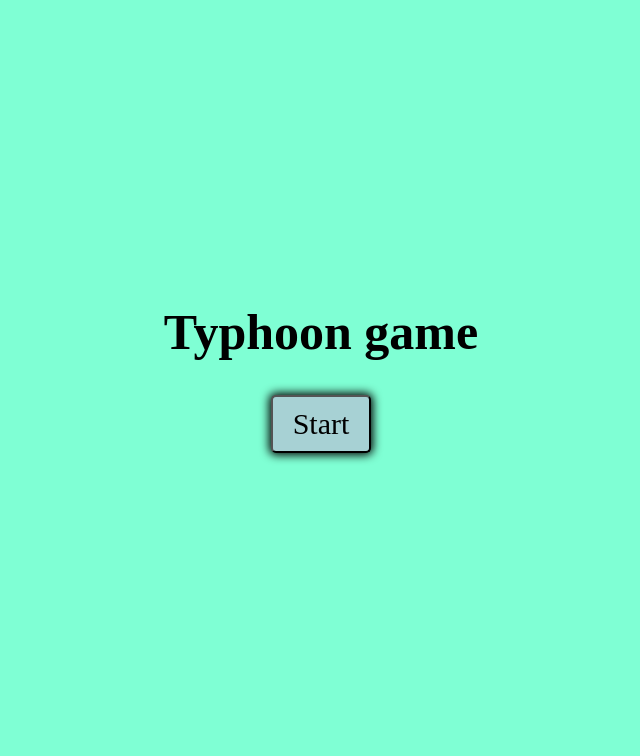
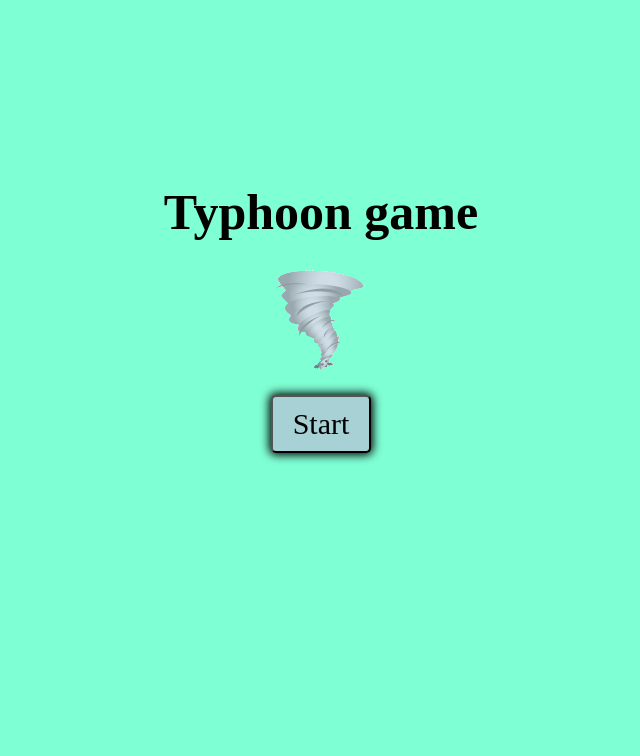
Before and after one commit to Anurni/Dialogue_game, a website built with Vite: page index.html in a window 1280 px wide. Shown: the part 39-795 px from the top of the page, without its empty margins (319-959 px from the left). Built offline with nearby package versions, Linux system fonts and the light colour scheme; what @statelyai/inspect, speechstate would draw is missing.

Commit message:
added "repeat" and "changeCateory" intents, added start typhoon gif

```diff
--- a/dialogue_game.js
+++ b/dialogue_game.js
@@ -286,7 +286,7 @@ const dialogueGame = setup({
                   ...context.hiddenBoxes, // Copy existing properties
                   [event.value[0].utterance]: event.value[0].utterance // Add new property with event value as key and value
                 })
-                })   //expands the array in the context
+              })
             ],
             target: "CheckTyphoon"}
           ],
@@ -325,7 +325,9 @@ const dialogueGame = setup({
         // checking if the user wants a hint:
         { guard: ({ event }) => event.nluValue.topIntent === "hint", target: "hintGeography"},
         // checking if the user wants to quit:
-        { guard: ({ event }) => event.nluValue.topIntent === "game_options", actions: [{ type: "say", params: "Are you sure you want to exit the game?"}], target: "verifyExit"},
+        { guard: ({ event }) => event.nluValue.topIntent === "game_options", target: "verifyExit", actions: [{ type: "say", params: "Are you sure you want to exit the game?"}]},
+        //checking if the user wants to hear the question again:
+        { guard: ({ event }) => event.nluValue.topIntent === "repeat", target: "questionGeography", actions: [{ type: "say", params: "I'm happy to repeat the question!"}]},
         // checking if the user's answer is incorrect:
         { guard: ({event, context}) => checkAnswer(event.value[0].utterance, context.currentQuestion) === false, actions:[ ({context}) =>  context.points - 1], target: "reactIncorrectGeography"},
       ],
--- a/main.js
+++ b/main.js
@@ -5,6 +5,7 @@ document.querySelector("#app").innerHTML = `
   <div id = "start_container">
    <h1 id="game_title">Typhoon game</h1>
       <button id="startButton" class="button">Start</button></div>
+      <div style="width:300px;max-width:100%;"><div style="height:100;padding-bottom:200%;position:relative; left: 90px; margin-bottom = -100px, margin-top = -100px"><iframe width="1000" height="1000" style="position:absolute;top:100px;left:0;width:200%;height:200%;" frameBorder="0" src="typhoon_gif.gif"</iframe></div>
   <div class="category_buttons" style =  "display : none">
     <h2 id="category"> Choose your poison </h2>
       <button class="category_buttons">General Knowledge</button>
@@ -76,3 +77,6 @@ export function hideChosenBoxes(params) {
     }
   }
 }
+
+// typhoon gif that works (even tho a bit small)
+//<div style="width:300px;max-width:100%;"><div style="height:100;padding-bottom:200%;position:relative; left: 90px; margin-bottom = -100px, margin-top = -100px"><iframe width="1000" height="1000" style="position:absolute;top:100px;left:0;width:200%;height:200%;" frameBorder="0" src="typhoon_gif.gif"</iframe></div>
--- a/style.css
+++ b/style.css
@@ -27,6 +27,7 @@ body {
 
 #game_title {
   font-size: 50px;
+  position: relative; top: 180px;
 }
 
 #startButton {
@@ -40,6 +41,7 @@ body {
   background-color: #a7d1d4;
   cursor: pointer;
   transition: border-color 0.25s;
+  position: relative; top: 300px;
 }
 #startButton:hover {
   border-color: #0a1ce2;
@@ -110,3 +112,7 @@ button:focus-visible {
   font-size: 200px;
   justify-content: center;
 }
+
+.starttyphoon {
+  max-width: 100%;
+}
```
